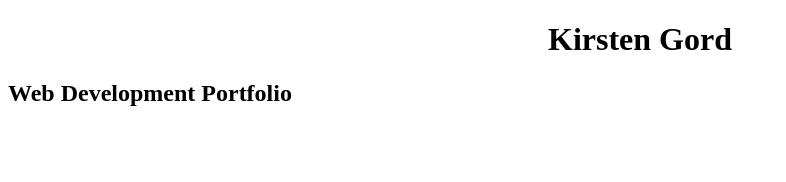
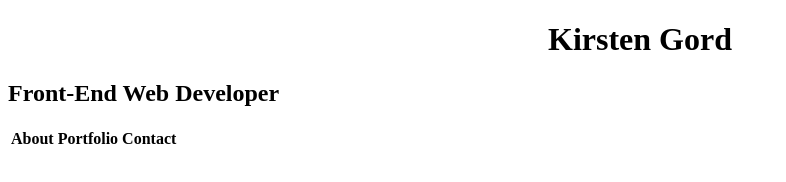
Before and after one commit to kirstengord/kngord88.github.io, a plain HTML site: page index.html in a window 1280 px wide. Shown: the whole page, without its empty margins (0-786 px from the left). Drawn offline with Linux system fonts and the light colour scheme.

Commit message:
Update index.html

```diff
--- a/index.html
+++ b/index.html
@@ -6,7 +6,15 @@
   </head>
 <body>
 <h1>Kirsten Gord</h1>
-  <h2>Web Development Portfolio</h2>
-    </nav>
+<h2>Front-End Web Developer</h2>
+<nav>
+  <table>
+    <tr>
+      <th>About</th>
+      <th>Portfolio</th>
+      <th>Contact</th>
+    </tr>
+  </table>
+</nav>
 </body>
 </html>
```
